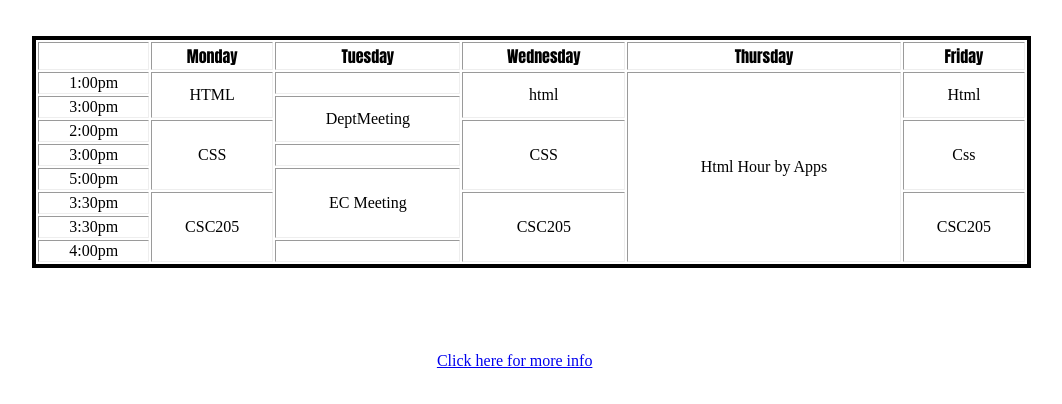
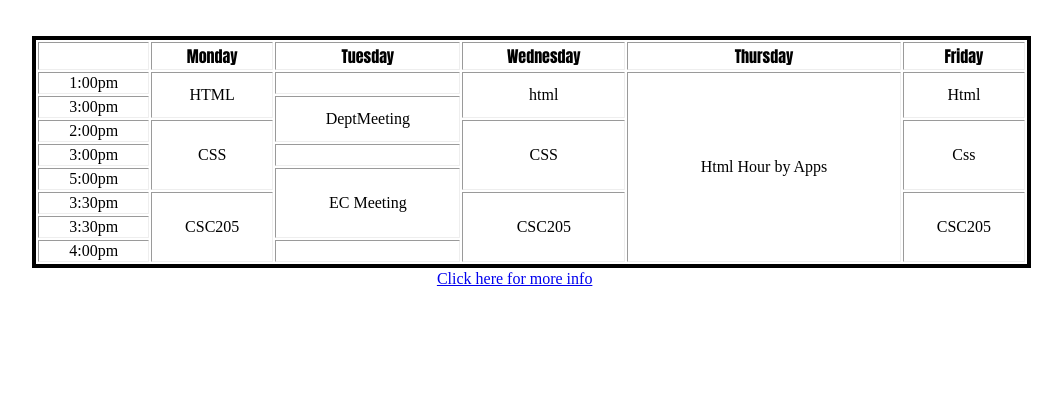
Before and after one commit to YossefMohamed/Assignment-tables-1, a plain HTML site: page index.html in a window 1280 px wide. Shown: the part 48-452 px from the top of the page, without its empty margins (102-1164 px from the left). Drawn offline with Linux system fonts and the light colour scheme.

Commit message:
Update index.html

```diff
--- a/index.html
+++ b/index.html
@@ -28,7 +28,7 @@ left: 10%;
         }
         a{
              position: absolute;
-        top: 50%;
+        top: 310px;
         left: 42%;}
         .yellow:hover {
             background-color: yellow}
```
